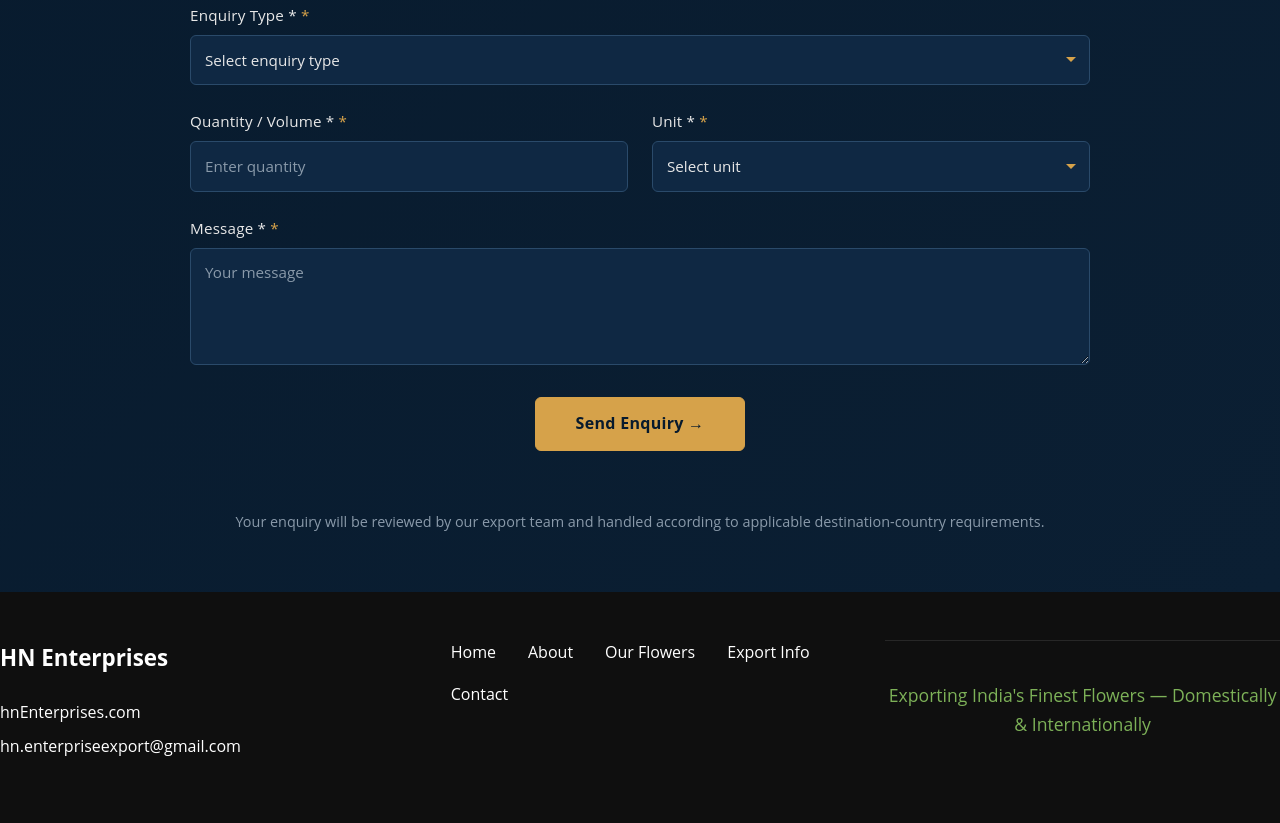
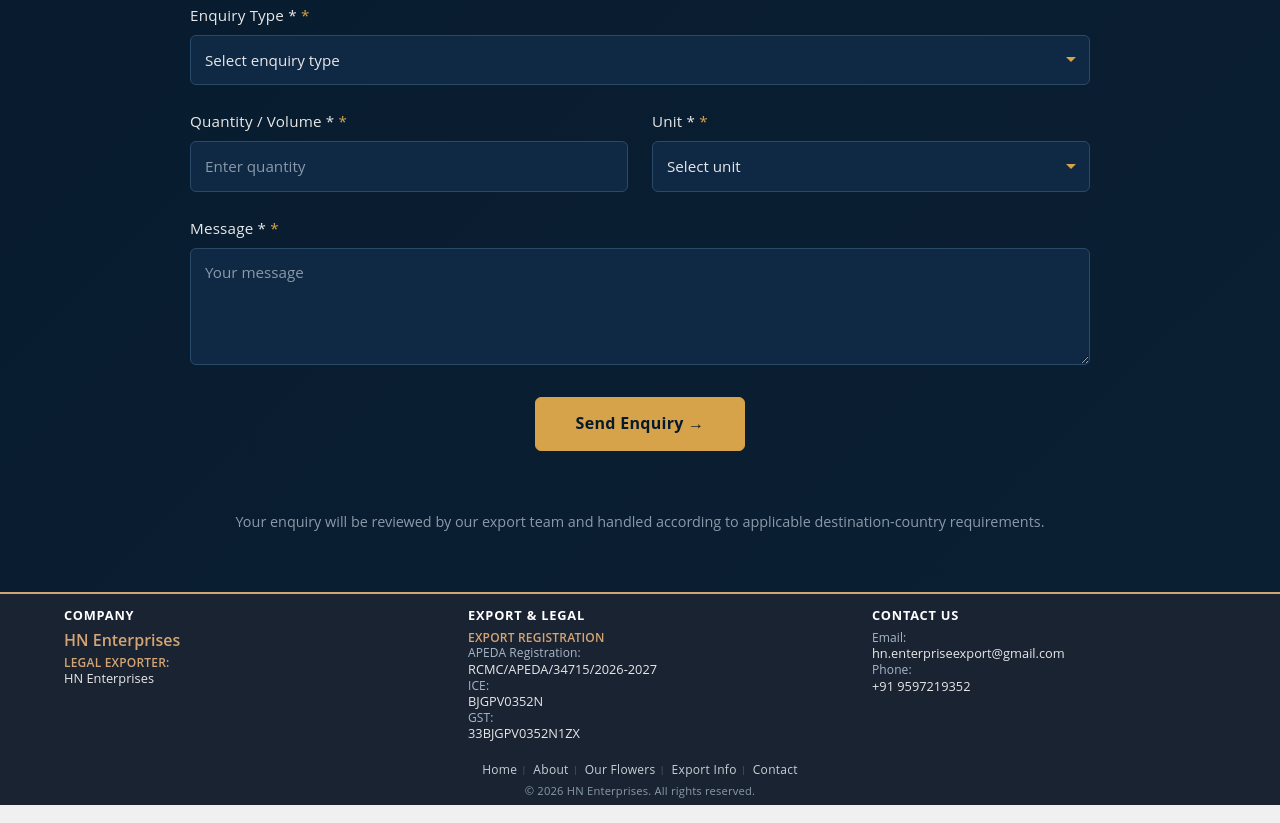
Before and after one commit to karthickraghunath/new, a website: page index.html in a window 1280 px wide. Shown: the part 5272-6095 px from the top of the page. Drawn offline with Linux system fonts and the light colour scheme.

Commit message:
all good

```diff
--- a/index.html
+++ b/index.html
@@ -532,29 +532,76 @@
 
     <!-- Footer -->
     <footer class="footer" role="contentinfo">
-        <div class="footer-content">
-            <div class="footer-company">
-                <h3>HN Enterprises</h3>
-                <p><a href="https://hnEnterprises.com">hnEnterprises.com</a></p>
-                <p><a href="mailto:hn.enterpriseexport@gmail.com">hn.enterpriseexport@gmail.com</a></p>
+        <div class="footer-main">
+            <div class="footer-columns">
+                <!-- Column 1: Company -->
+                <div class="footer-column">
+                    <h4 class="footer-column-title">Company</h4>
+                    <p class="footer-company-name">HN Enterprises</p>
+                    <p class="footer-label">Legal Exporter:</p>
+                    <p class="footer-value">HN Enterprises</p>
                 </div>
 
-            <div class="footer-links">
-                <nav aria-label="Footer navigation">
-                    <ul>
+                <!-- Column 2: Export & Legal -->
+                <div class="footer-column">
+                    <h4 class="footer-column-title">Export & Legal</h4>
+
+                    <div class="footer-info-block">
+                        <p class="footer-label">Export Registration</p>
+                        <p class="footer-label-sub">APEDA Registration:</p>
+                        <p class="footer-value">RCMC/APEDA/34715/2026-2027</p>
+                    </div>
+
+                    <div class="footer-info-block">
+                        <p class="footer-label-sub">ICE:</p>
+                        <p class="footer-value">BJGPV0352N</p>
+                    </div>
+
+                    <div class="footer-info-block">
+                        <p class="footer-label-sub">GST:</p>
+                        <p class="footer-value">33BJGPV0352N1ZX</p>
+                    </div>
+                </div>
+
+                <!-- Column 3: Contact -->
+                <div class="footer-column">
+                    <h4 class="footer-column-title">Contact Us</h4>
+
+                    <div class="footer-info-block">
+                        <p class="footer-label-sub">Email:</p>
+                        <p class="footer-value">
+                            <a href="mailto:hn.enterpriseexport@gmail.com">hn.enterpriseexport@gmail.com</a>
+                        </p>
+                    </div>
+
+                    <div class="footer-info-block">
+                        <p class="footer-label-sub">Phone:</p>
+                        <p class="footer-value">
+                            <a href="tel:+919597219352">+91 9597219352</a>
+                        </p>
+                    </div>
+                </div>
+            </div>
+        </div>
+
+        <!-- Footer Navigation -->
+        <nav class="footer-navigation" aria-label="Footer navigation">
+            <ul class="footer-nav-links">
                 <li><a href="#home">Home</a></li>
+                <li><span class="nav-divider">|</span></li>
                 <li><a href="#about">About</a></li>
+                <li><span class="nav-divider">|</span></li>
                 <li><a href="#flowers">Our Flowers</a></li>
+                <li><span class="nav-divider">|</span></li>
                 <li><a href="#export-info">Export Info</a></li>
+                <li><span class="nav-divider">|</span></li>
                 <li><a href="#contact">Contact</a></li>
             </ul>
         </nav>
-            </div>
 
+        <!-- Footer Copyright -->
         <div class="footer-copyright">
-                <p id="dynamicCopyright"></p>
-                <p class="tagline">Exporting India's Finest Flowers — Domestically & Internationally</p>
-            </div>
+            <p>© 2026 HN Enterprises. All rights reserved.</p>
         </div>
     </footer>
 </body>
--- a/styles/main.css
+++ b/styles/main.css
@@ -1336,74 +1336,164 @@ section:not(.hero) {
 
 /* Footer */
 .footer {
-    background-color: var(--color-primary-dark);
-    color: #FFFFFF;
-    padding: var(--spacing-xl) 0 var(--spacing-md);
-}
-
-.footer-content {
+    background-color: #1a2332;
+    color: #ffffff;
+    padding: 0;
+    margin-top: 0;
+    border-top: 2px solid #d4a574;
+}
+
+.footer-main {
+    padding: 14px 5% 0;
+    max-width: 1400px;
+    margin: 0 auto;
+}
+
+.footer-columns {
     display: grid;
-    grid-template-columns: repeat(auto-fit, minmax(250px, 1fr));
-    gap: var(--spacing-xl);
-    max-width: var(--container-width);
-    margin: 0 auto var(--spacing-lg);
-}
-
-.footer-company h3 {
-    color: #FFFFFF;
-    margin-bottom: var(--spacing-md);
-    font-size: 1.4rem;
-}
-
-.footer-company p {
-    margin-bottom: var(--spacing-xs);
-}
-
-.footer-company a {
-    color: #FFF;
+    grid-template-columns: repeat(3, 1fr);
+    gap: 60px;
+    margin-bottom: 12px;
+}
+
+.footer-column {
+    display: flex;
+    flex-direction: column;
+}
+
+.footer-column-title {
+    font-size: 0.8rem;
+    font-weight: 700;
+    color: #ffffff;
+    margin-bottom: 6px;
+    letter-spacing: 0.8px;
+    text-transform: uppercase;
+    line-height: 1.2;
+}
+
+.footer-company-name {
+    font-size: 1rem;
+    font-weight: 600;
+    color: #d4a574;
+    margin-bottom: 4px;
+    line-height: 1.3;
+}
+
+.footer-label {
+    font-size: 0.75rem;
+    font-weight: 600;
+    color: #d4a574;
+    margin-bottom: 0;
+    letter-spacing: 0.2px;
+    text-transform: uppercase;
+    line-height: 1.3;
+}
+
+.footer-label-sub {
+    font-size: 0.75rem;
+    font-weight: 500;
+    color: #a8b8c8;
+    margin-bottom: 0;
+    letter-spacing: 0.1px;
+    line-height: 1.3;
+}
+
+.footer-value {
+    font-size: 0.8rem;
+    color: #e8e8e8;
+    margin-bottom: 0;
+    line-height: 1.3;
+    word-break: break-word;
+}
+
+.footer-info-block {
+    margin-bottom: 0;
+}
+
+.footer-info-block:last-child {
+    margin-bottom: 0;
+}
+
+.footer-value a {
+    color: #e8e8e8;
     text-decoration: none;
     transition: all var(--transition-fast);
 }
 
-.footer-company a:hover {
-    color: #7db158;
+.footer-value a:hover {
+    color: #d4a574;
     text-decoration: underline;
 }
 
-.footer-links ul {
+.footer-value a:focus {
+    outline: 2px solid #d4a574;
+    outline-offset: 2px;
+}
+
+/* Footer Navigation */
+.footer-navigation {
+    padding: 8px 5% 0;
+    max-width: 1400px;
+    margin: 0 auto;
+}
+
+.footer-nav-links {
     display: flex;
+    justify-content: center;
+    align-items: center;
+    gap: 0;
+    list-style: none;
+    margin: 0;
+    padding: 0;
     flex-wrap: wrap;
-    gap: var(--spacing-sm);
-}
-
-.footer-links a {
-    color: #FFFFFF;
+}
+
+.footer-nav-links li {
+    display: flex;
+    align-items: center;
+}
+
+.footer-nav-links a {
+    color: #c8d0d8;
     text-decoration: none;
+    font-size: 0.75rem;
+    padding: 0 8px;
     transition: all var(--transition-fast);
-    padding: var(--spacing-xs);
-    border-radius: 4px;
-}
-
-.footer-links a:hover {
-    color: #7db158;
-    background-color: rgba(255, 255, 255, 0.1);
+    letter-spacing: 0.3px;
+    line-height: 1.3;
+}
+
+.footer-nav-links a:hover {
+    color: #d4a574;
     text-decoration: none;
 }
 
+.footer-nav-links a:focus {
+    outline: 2px solid #d4a574;
+    outline-offset: 2px;
+}
+
+.nav-divider {
+    color: #4a5a6a;
+    margin: 0 -4px;
+    font-size: 0.6rem;
+    line-height: 1.3;
+}
+
+/* Footer Copyright */
 .footer-copyright {
     text-align: center;
-    padding-top: var(--spacing-lg);
-    border-top: 1px solid rgba(255, 255, 255, 0.1);
+    padding: 6px 5% 8px;
+    max-width: 1400px;
+    margin: 0 auto;
 }
 
 .footer-copyright p {
-    margin-bottom: var(--spacing-xs);
-    color: #BBBBBB;
-}
-
-.footer-copyright .tagline {
-    color: #7db158;
-    font-size: 1.1rem;
+    font-size: 0.7rem;
+    color: #8a9aaa;
+    margin: 0;
+    letter-spacing: 0.2px;
+    line-height: 1.2;
 }
 
 
--- a/styles/responsive.css
+++ b/styles/responsive.css
@@ -3,6 +3,71 @@
 
 /* Mobile: < 768px */
 @media (max-width: 767.98px) {
+    /* Footer responsive - mobile */
+    .footer-main {
+        padding: 10px 5%;
+    }
+
+    .footer-columns {
+        grid-template-columns: 1fr;
+        gap: 12px;
+        margin-bottom: 8px;
+    }
+
+    .footer-column {
+        text-align: center;
+    }
+
+    .footer-column-title {
+        font-size: 0.7rem;
+        margin-bottom: 3px;
+    }
+
+    .footer-company-name {
+        font-size: 0.9rem;
+        margin-bottom: 2px;
+    }
+
+    .footer-label {
+        font-size: 0.7rem;
+        margin-bottom: 0;
+    }
+
+    .footer-label-sub {
+        font-size: 0.65rem;
+        margin-bottom: 0;
+    }
+
+    .footer-value {
+        font-size: 0.75rem;
+        margin-bottom: 0;
+    }
+
+    .footer-info-block {
+        margin-bottom: 0;
+    }
+
+    .footer-navigation {
+        padding: 6px 5% 0;
+    }
+
+    .footer-nav-links a {
+        padding: 0 4px;
+        font-size: 0.65rem;
+    }
+
+    .nav-divider {
+        margin: 0 -2px;
+    }
+
+    .footer-copyright {
+        padding: 4px 5% 6px;
+    }
+
+    .footer-copyright p {
+        font-size: 0.65rem;
+    }
+
     /* Hero section - full width mobile */
     .hero {
         width: 100%;
```
Lines whose indentation alone changed are shown as unchanged.
